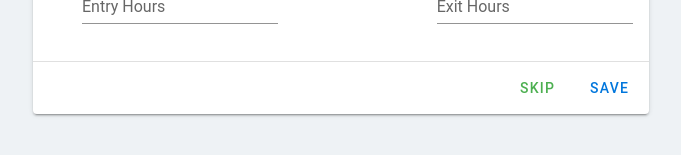
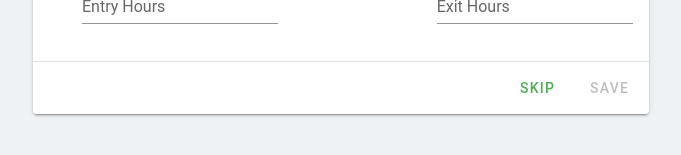
Before and after one commit to HackerSchool/lemac-project, a Vue app in the folder frontend/: page /login in a window 1280 px wide. Shown: the part 225-380 px from the top of the page, without its empty margins (299-980 px from the left). Built offline with nearby package versions, Linux system fonts and the light colour scheme; no server answers; the HTML template or start-up script is replaced by a standard one; what vue-notification would draw is missing.

Commit message:
Prepare for API, make fields required to save

```diff
--- a/frontend/src/components/Login/LoginTimePicker.vue
+++ b/frontend/src/components/Login/LoginTimePicker.vue
@@ -19,6 +19,8 @@
             label="Entry Hours"
             prepend-icon="mdi-clock-time-four-outline"
             readonly
+            required
+            :rules="[() => !!timeStart || 'This field is required']"
             v-bind="attrs"
             v-on="on"
           ></v-text-field>
@@ -51,6 +53,8 @@
             label="Exit Hours"
             prepend-icon="mdi-clock-time-four-outline"
             readonly
+            required
+            :rules="[() => !!timeEnd || 'This field is required']"
             v-bind="attrs"
             v-on="on"
           ></v-text-field>
--- a/frontend/src/pages/Login.vue
+++ b/frontend/src/pages/Login.vue
@@ -14,7 +14,7 @@
       <v-card-actions>
         <v-spacer />
         <v-btn color="success" text>Skip</v-btn>
-        <v-btn color="secondary" text>Save</v-btn>
+        <v-btn color="secondary" text :disabled="disabled" @click="saveTime">Save</v-btn>
       </v-card-actions>
     </v-card>
   </v-container>
@@ -27,12 +27,30 @@ export default {
   components: {
     LoginTimePicker,
   },
+  data() {
+    return {
+      start: '',
+      end: '',
+    };
+  },
+  computed: {
+    disabled() {
+      return this.start && this.end ? false : true;
+    },
+  },
   methods: {
     setStart(value) {
-      console.log(value);
+      this.start = value;
     },
     setEnd(value) {
-      console.log(value);
+      this.end = value;
+    },
+    saveTime() {
+      const now = new Date().toJSON();
+      const entry = now.slice(0, 11) + this.start + ':000Z';
+      const exit = now.slice(0, 11) + this.end + ':000Z';
+      console.log(entry);
+      console.log(exit);
     },
   },
 };
```
